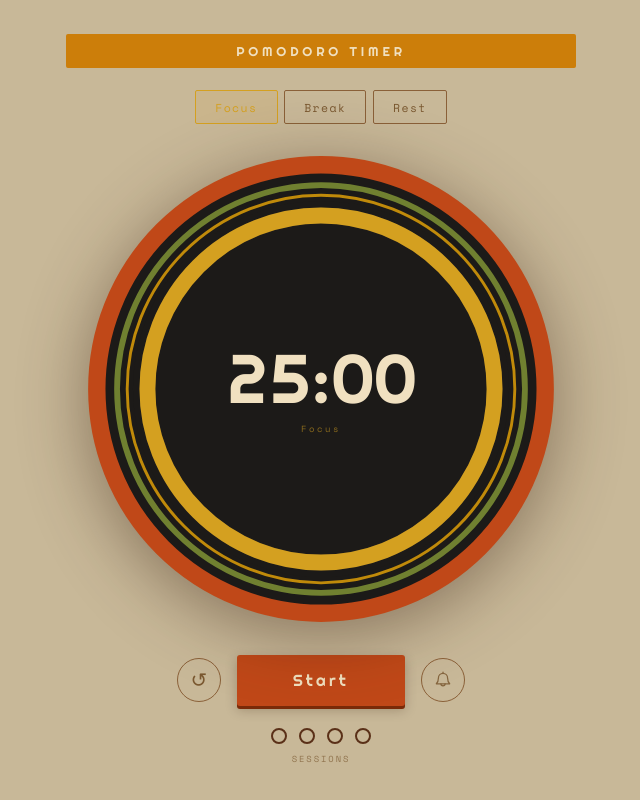
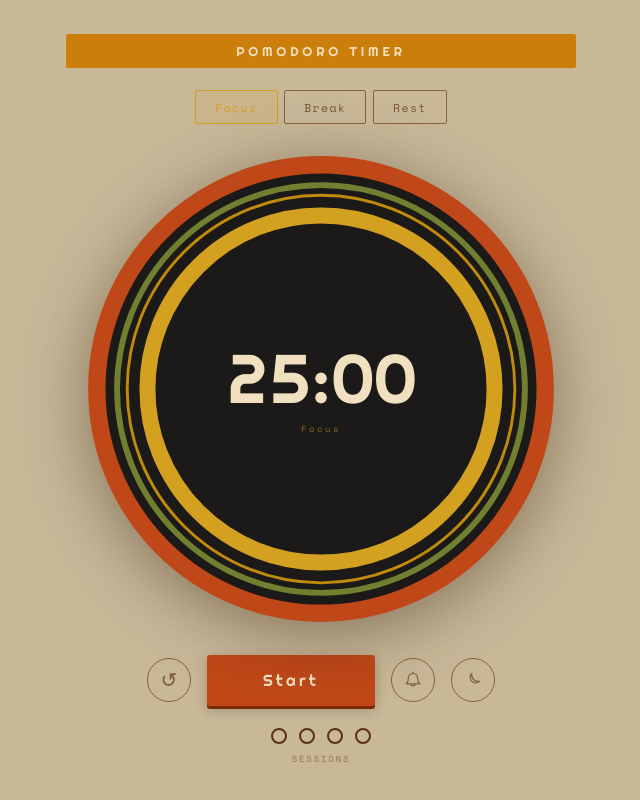
Before and after one commit to Andreasvege/PomodoroTimer, a Next.js app: page / in a window 1280 px wide. Shown: the whole page, without its empty margins (319-959 px from the left). Built offline with nearby package versions, Linux system fonts and the light colour scheme.

Commit message:
Add dark mode toggle
Toggle button beside the bell switches a dusk earth-tone theme via
data-theme on <html>, persisted to localStorage and read post-mount.

Co-Authored-By: Claude Opus 4.8 <noreply@anthropic.com>

```diff
--- a/app/globals.css
+++ b/app/globals.css
@@ -15,6 +15,20 @@
   --text:      #2A1208;
   --muted:     #7A5830;
 }
+
+/* ─── Dark mode — dusk earth tones, same 70s accents ─── */
+:root[data-theme="dark"] {
+  --bg:        #1A1512;
+  --surface:   #241D17;
+  --brown-dk:  #F0E0C0;
+  --brown-md:  #9A7C52;
+  --brown-lt:  #6A5436;
+  --cream:     #F0E0C0;
+  --text:      #ECDCBC;
+  --muted:     #B0926A;
+}
+
+html, body { transition: background-color 0.3s ease; }
 
 /* ─── Base ─── */
 *, *::before, *::after { box-sizing: border-box; margin: 0; padding: 0; }
--- a/components/PomodoroTimer.tsx
+++ b/components/PomodoroTimer.tsx
@@ -48,6 +48,32 @@ function BellIcon({ muted }: { muted: boolean }) {
   )
 }
 
+// Sun when dark (click → go light); crescent moon when light (click → go dark).
+function ThemeIcon({ dark }: { dark: boolean }) {
+  return (
+    <svg
+      width={20}
+      height={20}
+      viewBox="0 0 24 24"
+      fill="none"
+      stroke="currentColor"
+      strokeWidth={1.5}
+      strokeLinecap="round"
+      strokeLinejoin="round"
+      aria-hidden="true"
+    >
+      {dark ? (
+        <>
+          <circle cx={12} cy={12} r={4} />
+          <path d="M12 2.5V4M12 20v1.5M4.2 4.2l1.1 1.1M18.7 18.7l1.1 1.1M2.5 12H4M20 12h1.5M4.2 19.8l1.1-1.1M18.7 5.3l1.1-1.1" />
+        </>
+      ) : (
+        <path d="M20 13.5A8 8 0 0 1 10.5 4 6.5 6.5 0 1 0 20 13.5Z" />
+      )}
+    </svg>
+  )
+}
+
 export default function PomodoroTimer() {
   const [mode, setMode] = useState<Mode>('work')
   const [timeLeft, setTimeLeft] = useState(DURATIONS.work)
@@ -56,6 +82,7 @@ export default function PomodoroTimer() {
   const [flash, setFlash] = useState(false)
   const [tickParity, setTickParity] = useState(false)
   const [alertsOn, setAlertsOn] = useState(true)
+  const [dark, setDark] = useState(false)
   const intervalRef = useRef<ReturnType<typeof setInterval> | null>(null)
   const alertsOnRef = useRef(alertsOn)
   alertsOnRef.current = alertsOn
@@ -104,6 +131,17 @@ export default function PomodoroTimer() {
   useEffect(() => {
     localStorage.setItem('pomodoro-alerts', alertsOn ? '1' : '0')
   }, [alertsOn])
+
+  // Load persisted theme after mount (avoids hydration mismatch).
+  useEffect(() => {
+    const saved = localStorage.getItem('pomodoro-theme')
+    if (saved !== null) setDark(saved === 'dark')
+  }, [])
+
+  useEffect(() => {
+    document.documentElement.setAttribute('data-theme', dark ? 'dark' : 'light')
+    localStorage.setItem('pomodoro-theme', dark ? 'dark' : 'light')
+  }, [dark])
 
   useEffect(() => {
     if (!flash) return
@@ -253,6 +291,14 @@ export default function PomodoroTimer() {
         >
           <BellIcon muted={!alertsOn} />
         </button>
+        <button
+          className="btn-reset btn-alert"
+          onClick={() => setDark(d => !d)}
+          aria-label={dark ? 'Switch to light mode' : 'Switch to dark mode'}
+          title={dark ? 'Light mode' : 'Dark mode'}
+        >
+          <ThemeIcon dark={dark} />
+        </button>
       </div>
 
       <div className="session-block">
```
Also changed, not shown: 1 other file (tests, documents, lock files or other folders).
